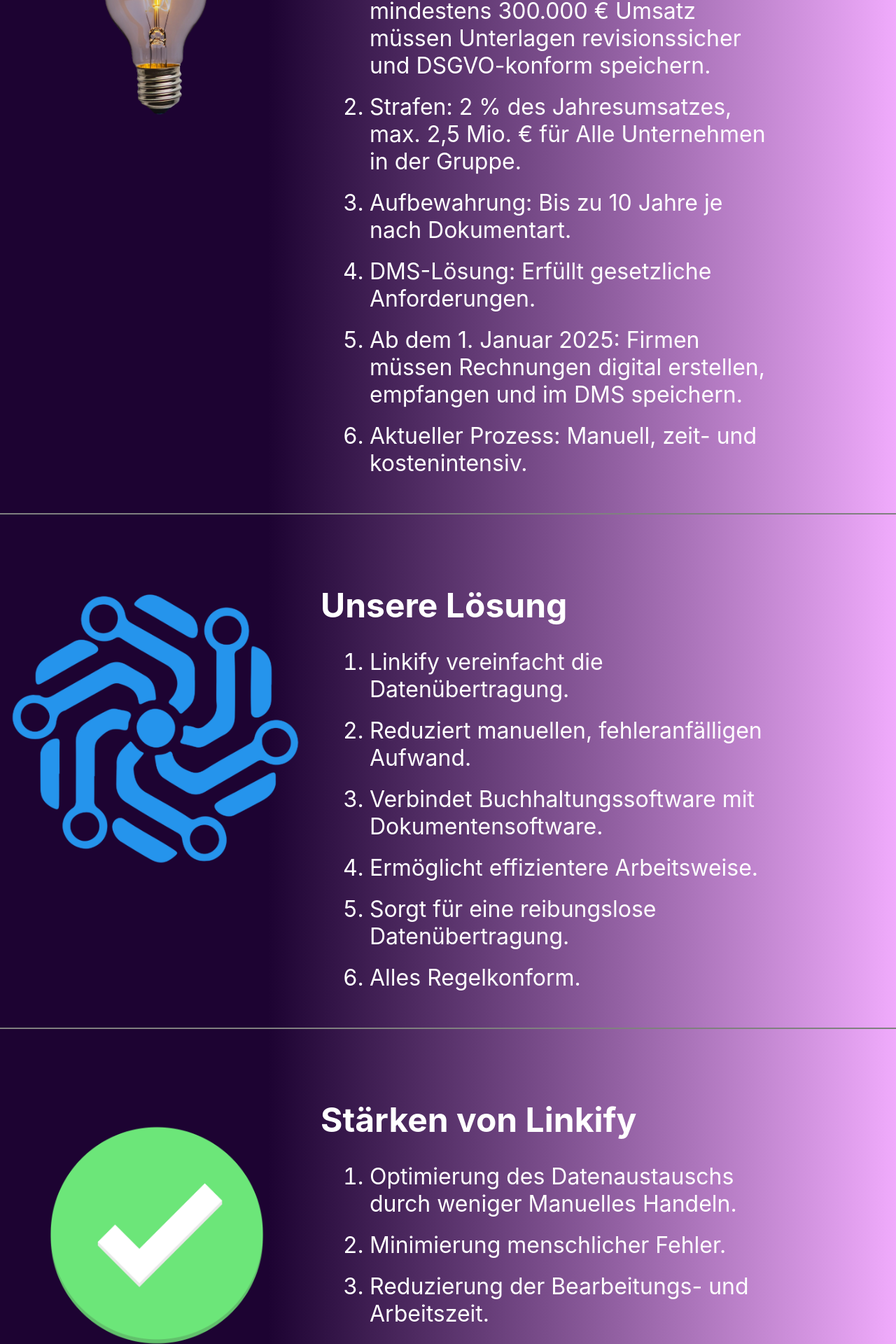
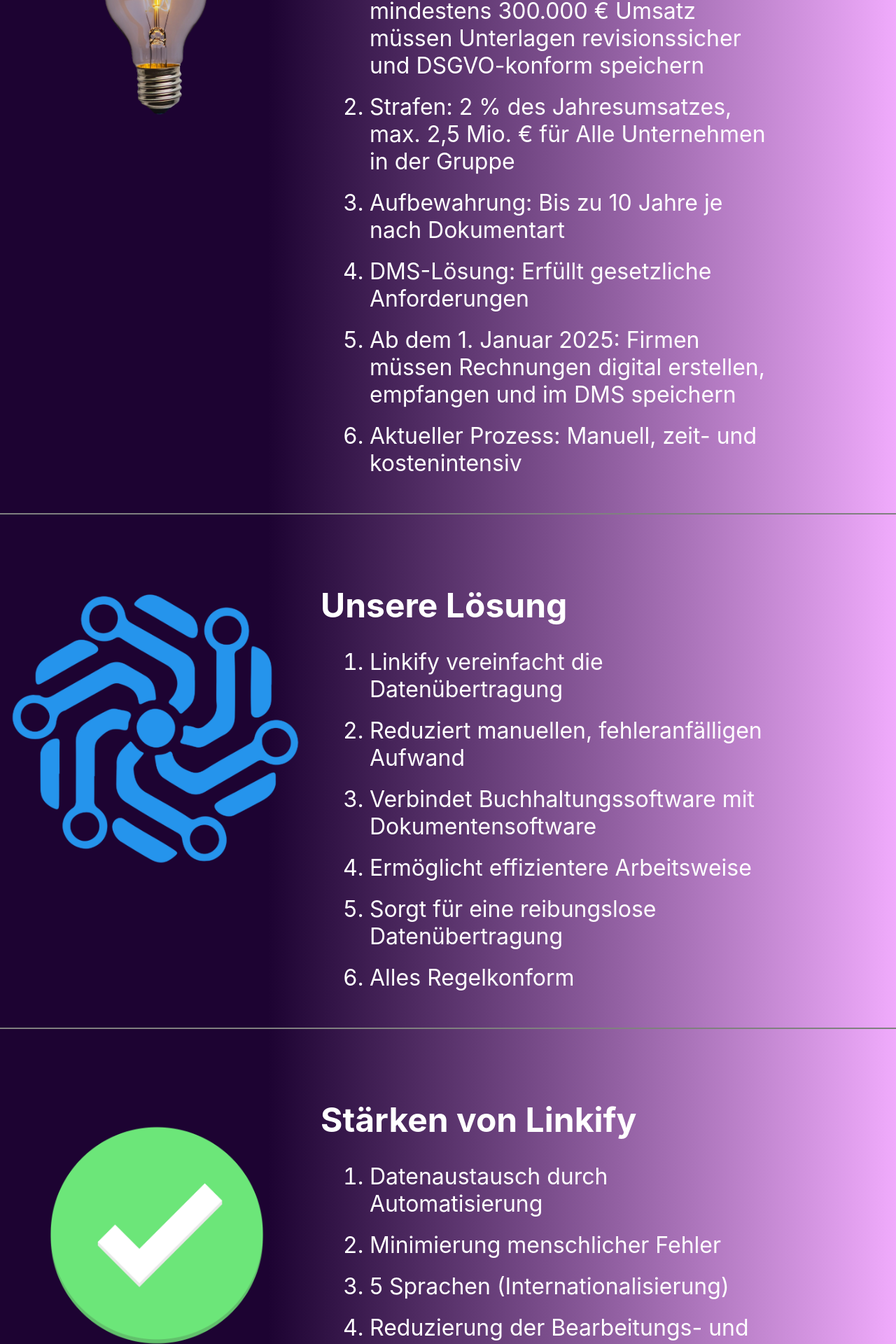
Before and after one commit to RalfHof/nextjs-boilerplate, a Next.js app: page /product in a window 1280 px wide. Shown: the part 540-2460 px from the top of the page at 70% size. Built offline with nearby package versions, Linux system fonts and the light colour scheme.

Commit message:
New Features

```diff
--- a/src/app/product/page.tsx
+++ b/src/app/product/page.tsx
@@ -6,51 +6,53 @@ import React from 'react';
 export default function ProductPage() {
 
   const TargetElementItems = [
-    { Element: "Gesetzliche Vorgaben: Firmen mit mindestens 60.000 € Gewinn oder mindestens 300.000 € Umsatz müssen Unterlagen revisionssicher und DSGVO-konform speichern." },
-    { Element: "Strafen: 2 % des Jahresumsatzes, max. 2,5 Mio. € für Alle Unternehmen in der Gruppe." },
-    { Element: "Aufbewahrung: Bis zu 10 Jahre je nach Dokumentart." },
-    { Element: "DMS-Lösung: Erfüllt gesetzliche Anforderungen." },
-    { Element: "Ab dem 1. Januar  2025: Firmen müssen Rechnungen digital erstellen, empfangen und im DMS speichern." },
-    { Element: "Aktueller Prozess: Manuell, zeit- und kostenintensiv." },
+    { Element: "Gesetzliche Vorgaben: Firmen mit mindestens 60.000 € Gewinn oder mindestens 300.000 € Umsatz müssen Unterlagen revisionssicher und DSGVO-konform speichern" },
+    { Element: "Strafen: 2 % des Jahresumsatzes, max. 2,5 Mio. € für Alle Unternehmen in der Gruppe" },
+    { Element: "Aufbewahrung: Bis zu 10 Jahre je nach Dokumentart" },
+    { Element: "DMS-Lösung: Erfüllt gesetzliche Anforderungen" },
+    { Element: "Ab dem 1. Januar  2025: Firmen müssen Rechnungen digital erstellen, empfangen und im DMS speichern" },
+    { Element: "Aktueller Prozess: Manuell, zeit- und kostenintensiv" },
   ];
 
   const TargetElementItems1 = [
-    { Element: "Linkify vereinfacht die Datenübertragung." },
-    { Element: "Reduziert manuellen, fehleranfälligen Aufwand." },
-    { Element: "Verbindet Buchhaltungssoftware mit Dokumentensoftware." },
-    { Element: "Ermöglicht effizientere Arbeitsweise." },
-    { Element: "Sorgt für eine reibungslose Datenübertragung." },
-    { Element: "Alles Regelkonform." },
+    { Element: "Linkify vereinfacht die Datenübertragung" },
+    { Element: "Reduziert manuellen, fehleranfälligen Aufwand" },
+    { Element: "Verbindet Buchhaltungssoftware mit Dokumentensoftware" },
+    { Element: "Ermöglicht effizientere Arbeitsweise" },
+    { Element: "Sorgt für eine reibungslose Datenübertragung" },
+    { Element: "Alles Regelkonform" },
   ];
 
   const TargetElementItems2 = [
-    { Element: "Optimierung des Datenaustauschs durch weniger Manuelles Handeln." },
-    { Element: "Minimierung menschlicher Fehler." },
-    { Element: "Reduzierung der Bearbeitungs- und Arbeitszeit." },
+    { Element: "Datenaustausch durch Automatisierung" },
+    { Element: "Minimierung menschlicher Fehler" },
+    { Element: "5 Sprachen (Internationalisierung)" },
+    { Element: "Reduzierung der Bearbeitungs- und Arbeitszeit" },
     { Element: "Steigerung der Gesamteffizienz in Geschäftsprozessen" },
   ];
 
   const TargetElementItems3 = [
-    { Element: "Benutzerfreundliche Oberfläche von Linkify." },
-    { Element: "Einfache Einrichtung ohne technische Vorkenntnisse." },
-    { Element: "Nahtlose Integration in den Arbeitsalltag." },
-    { Element: "Keine aufwendigen Anpassungen an bestehende Systeme nötig." },
-    { Element: "Zeit- und Kostenersparnis durch einfache Konfiguration." }
+    { Element: "Benutzerfreundliche Oberfläche von Linkify" },
+    { Element: "Einfache Einrichtung ohne technische Vorkenntnisse" },
+    { Element: "Nahtlose Integration in den Arbeitsalltag" },
+    { Element: "Keine aufwendigen Anpassungen an bestehende Systeme nötig" },
+    { Element: "Zeit- und Kostenersparnis durch einfache Konfiguration" }
   ];
 
 
   const TargetElementItems4 = [
-    { Element: "Linkify gewährleistet Transparenz in den übertragenen Daten." },
-    { Element: "Alle Informationen werden korrekt und vollständig übertragen." },
-    { Element: "Kontrolle ermöglicht effizientere und sicherere Buchhaltungsprozesse." }
+    { Element: "Linkify gewährleistet Transparenz in den übertragenen Daten" },
+    { Element: "Alle Informationen werden korrekt und vollständig übertragen" },
+    { Element: "Es werden Keine Daten gespeichert, sondern Live von A nach B transportiert" },
   ];
 
 
   const TargetElementItems5 = [
-    { Element: "Sensible Informationen durch Verschlüsselung geschützt(HTTPS-Protokoll)." },
-    { Element: "Datenübertragung mit HTTPS-Protokollen für Datensicherheit." },
-    { Element: "Es werden Keine Daten gespeichert, sondern Live von A nach B transportiert." }
+    { Element: "Sensible Informationen durch Verschlüsselung geschützt(HTTPS-Protokoll)" },
+    { Element: "Daten vor unbefugtem Zugriff geschützt" },
+    { Element: "Strikte Datentrennung, Rollen: Superadmin, Admin, User, Mandantenfähigkeit" },
   ];
+
 
   const TargetItem = {
     Titel: "Das Problem",
```
